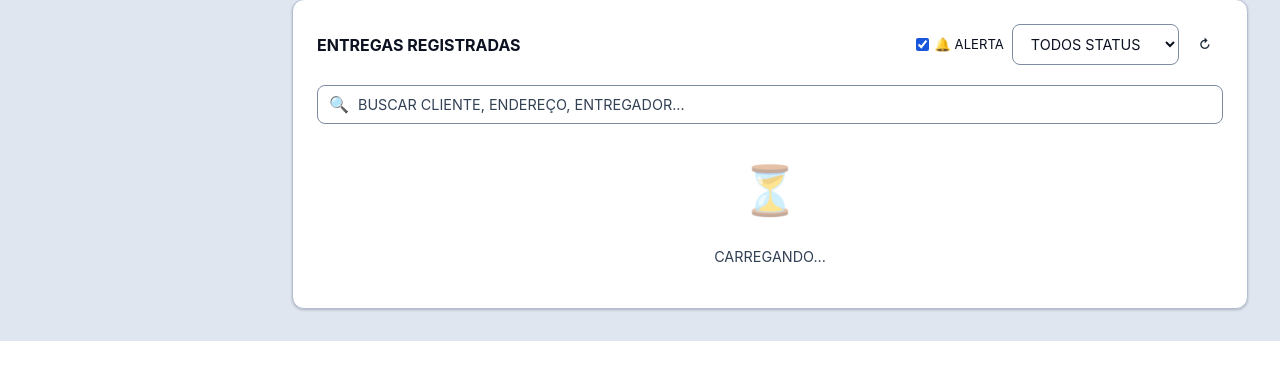
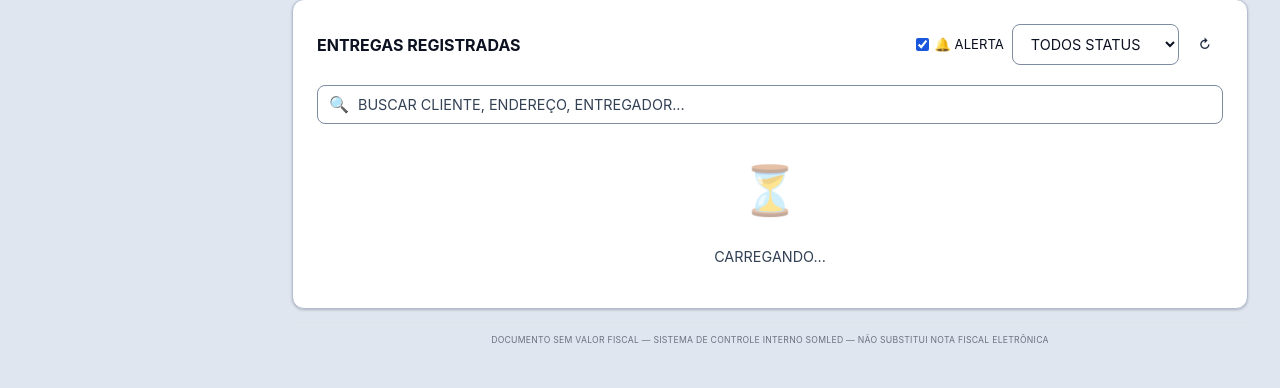
Before and after one commit to brenosomled-commits/sistema-dobrada, a Flask app: template templates/entregas.html in a window 1280 px wide. Shown: the part 1165-1553 px from the top of the page. Before the commit the page ends 1506 px from the top, so only its background shows below. Run offline with Flask 3, Linux system fonts and the light colour scheme; the template is opened without the code that fills it, so the values that code supplies are empty; some libraries are stand-ins or nearby versions.

Commit message:
Regularizado NAO FISCAL: SEM VALOR FISCAL em entregas/devolucoes, rodape fiscal global em todas telas e cupons

```diff
--- a/templates/acompanhamento_notas.html
+++ b/templates/acompanhamento_notas.html
@@ -84,6 +84,7 @@
             <div class="font-bold" style="font-size:1.5rem" id="somatoriaFinal">R$ 0,00</div>
         </div>
     </div>
+<div style="text-align:center;font-size:6.5pt;color:#6b7280;margin-top:16px;padding:8px 4px;border-top:1px solid #e5e7eb;letter-spacing:.03em">Documento sem valor fiscal — Sistema de controle interno SOMLED — Não substitui Nota Fiscal eletrônica</div>
 </main>
 </div>
 <div id="areaImpressao" style="display:none"></div>
--- a/templates/controle_comissao.html
+++ b/templates/controle_comissao.html
@@ -71,6 +71,7 @@
         <div><div class="font-bold">Fechamento</div><div class="text-muted" style="font-size:.85rem">Soma de todas as comissões do mês selecionado</div></div>
         <div class="font-bold" style="font-size:1.6rem; color:var(--cor-aviso)" id="fechamento">R$ 0,00</div>
     </div>
+<div style="text-align:center;font-size:6.5pt;color:#6b7280;margin-top:16px;padding:8px 4px;border-top:1px solid #e5e7eb;letter-spacing:.03em">Documento sem valor fiscal — Sistema de controle interno SOMLED — Não substitui Nota Fiscal eletrônica</div>
 </main>
 </div>
 <script src="{{ url_for('static', filename='utilitarios.js') }}"></script>
--- a/templates/dashboard.html
+++ b/templates/dashboard.html
@@ -91,6 +91,7 @@
         <div class="card-header"><h2 class="card-title">Últimas Ordens de Serviço</h2><a class="btn btn-outline btn-sm" href="/?consulta=1">Ver todas</a></div>
         <div id="ultimasOrdens"><div class="empty-state"><div class="empty-icon">⏳</div><p>Carregando...</p></div></div>
     </div>
+<div style="text-align:center;font-size:6.5pt;color:#6b7280;margin-top:16px;padding:8px 4px;border-top:1px solid #e5e7eb;letter-spacing:.03em">Documento sem valor fiscal — Sistema de controle interno SOMLED — Não substitui Nota Fiscal eletrônica</div>
 </main>
 </div>
 <script src="{{ url_for('static', filename='utilitarios.js') }}"></script>
--- a/templates/devolucoes.html
+++ b/templates/devolucoes.html
@@ -224,6 +224,7 @@
             <button type="button" class="btn btn-primary" style="min-width:190px;background:var(--cor-texto);border-color:var(--cor-texto)" onclick="registrarEImprimir()">💾🖨 Salvar e Imprimir</button>
         </div>
     </div>
+<div style="text-align:center;font-size:6.5pt;color:#6b7280;margin-top:16px;padding:8px 4px;border-top:1px solid #e5e7eb;letter-spacing:.03em">Documento sem valor fiscal — Sistema de controle interno SOMLED — Não substitui Nota Fiscal eletrônica</div>
 </main>
 </div>
 <div id="areaImpressaoDev"></div>
@@ -545,7 +546,7 @@ function montarNotaDevolucao(dev){
         return `<div class="via-impressao">${etiquetaDev(isSegunda)}
             <div style="display:flex;justify-content:space-between;align-items:center">
                 ${logo}
-                <span><b>NOTA DE DEVOLUÇÃO</b> DEV${String(dev.numero).padStart(4,"0")}</span>
+                <span><b>NOTA DE DEVOLUÇÃO — SEM VALOR FISCAL</b> DEV${String(dev.numero).padStart(4,"0")}</span>
             </div>
             <div class="nota-linha"></div>
             <div style="display:grid;grid-template-columns:1fr 1fr;gap:6px">
--- a/templates/editar_venda.html
+++ b/templates/editar_venda.html
@@ -101,6 +101,7 @@
             <button class="btn btn-primary" type="button" onclick="salvarAlteracoes()">Salvar alterações</button>
         </div>
     </div>
+<div style="text-align:center;font-size:6.5pt;color:#6b7280;margin-top:16px;padding:8px 4px;border-top:1px solid #e5e7eb;letter-spacing:.03em">Documento sem valor fiscal — Sistema de controle interno SOMLED — Não substitui Nota Fiscal eletrônica</div>
 </main>
 </div>
 <script src="{{ url_for('static', filename='utilitarios.js') }}"></script>
--- a/templates/entregas.html
+++ b/templates/entregas.html
@@ -152,6 +152,7 @@
             <div id="lista"><div class="empty-state" style="padding:16px"><div class="empty-icon">⏳</div><p>Carregando...</p></div></div>
         </div>
     </div>
+<div style="text-align:center;font-size:6.5pt;color:#6b7280;margin-top:16px;padding:8px 4px;border-top:1px solid #e5e7eb;letter-spacing:.03em">Documento sem valor fiscal — Sistema de controle interno SOMLED — Não substitui Nota Fiscal eletrônica</div>
 </main>
 </div>
 <div id="areaImpressaoEntrega"></div>
@@ -310,7 +311,7 @@ function imprimirEntrega(id){
             return `<div class="via-impressao" style="color:#000;font-family:Arial,Helvetica,sans-serif">
                 <div style="text-align:center;padding-bottom:4px;border-bottom:1px solid #000;margin-bottom:4px">
                     <div style="font-weight:900;font-size:11pt;letter-spacing:.03em">SOMLED</div>
-                    <div style="font-size:7pt;letter-spacing:.08em">NOTA DE ENTREGA</div>
+                    <div style="font-size:7pt;letter-spacing:.08em">NOTA DE ENTREGA</div><div style="font-size:5pt;letter-spacing:.08em;font-weight:700">SEM VALOR FISCAL</div>
                     <div style="margin-top:3px;display:inline-block;border:1px solid #000;padding:2px 8px;font-weight:800;font-size:10pt">ENT${String(e.numero).padStart(4,"0")}</div>
                     <div style="font-size:6.5pt;margin-top:2px">${dataHora.trim()||"-"}</div>
                 </div>
@@ -331,7 +332,7 @@ function imprimirEntrega(id){
                 <div style="margin-top:4px;font-size:7pt"><span style="font-weight:700">COMPROVANTE:</span> ${e.comprovante||"—"}</div>
                 <div style="margin-top:8px;text-align:center"><div style="border-top:1px solid #000;width:62mm;margin:0 auto 3px"></div><div style="font-size:7pt;font-weight:700">ASSINATURA DO CLIENTE</div><div style="font-size:6pt;margin-top:1px">RECEBI OS PRODUTOS EM PERFEITAS CONDIÇÕES.</div></div>
                 <div style="margin-top:6px;display:flex;justify-content:center"><div id="qr-entrega" style="width:22mm;height:22mm;border:1px solid #000;padding:1px;background:#fff"></div></div>
-                <div style="font-size:5pt;text-align:center;margin-top:1px;word-break:break-all">${window.location.origin}/m/entrega/${e.id}</div>
+                <div style="font-size:5pt;text-align:center;margin-top:2px;font-weight:700;letter-spacing:.04em">DOCUMENTO SEM VALOR FISCAL — APENAS CONTROLE INTERNO</div><div style="font-size:5pt;text-align:center;margin-top:1px;word-break:break-all">${window.location.origin}/m/entrega/${e.id}</div>
             </div>`;
         }
         area.innerHTML=`<div class="pagina-impressao">${viaZebra()}</div>`;
--- a/templates/index.html
+++ b/templates/index.html
@@ -603,6 +603,7 @@
 
 </div>
 
+<div style="text-align:center;font-size:6.5pt;color:#6b7280;margin-top:16px;padding:8px 4px;border-top:1px solid #e5e7eb;letter-spacing:.03em">Documento sem valor fiscal — Sistema de controle interno SOMLED — Não substitui Nota Fiscal eletrônica</div>
 </main>
 
 </div>
--- a/templates/nota_dobrada.html
+++ b/templates/nota_dobrada.html
@@ -246,6 +246,7 @@
         </div>
         <p class="text-muted" style="font-size:.78rem; text-align:center; margin-top:8px">A venda é salva automaticamente antes de imprimir. Atalho: Enter no valor adiciona novo item.</p>
     </div>
+<div style="text-align:center;font-size:6.5pt;color:#6b7280;margin-top:16px;padding:8px 4px;border-top:1px solid #e5e7eb;letter-spacing:.03em">Documento sem valor fiscal — Sistema de controle interno SOMLED — Não substitui Nota Fiscal eletrônica</div>
 </main>
 </div>
 <div id="areaImpressao"></div>
```
